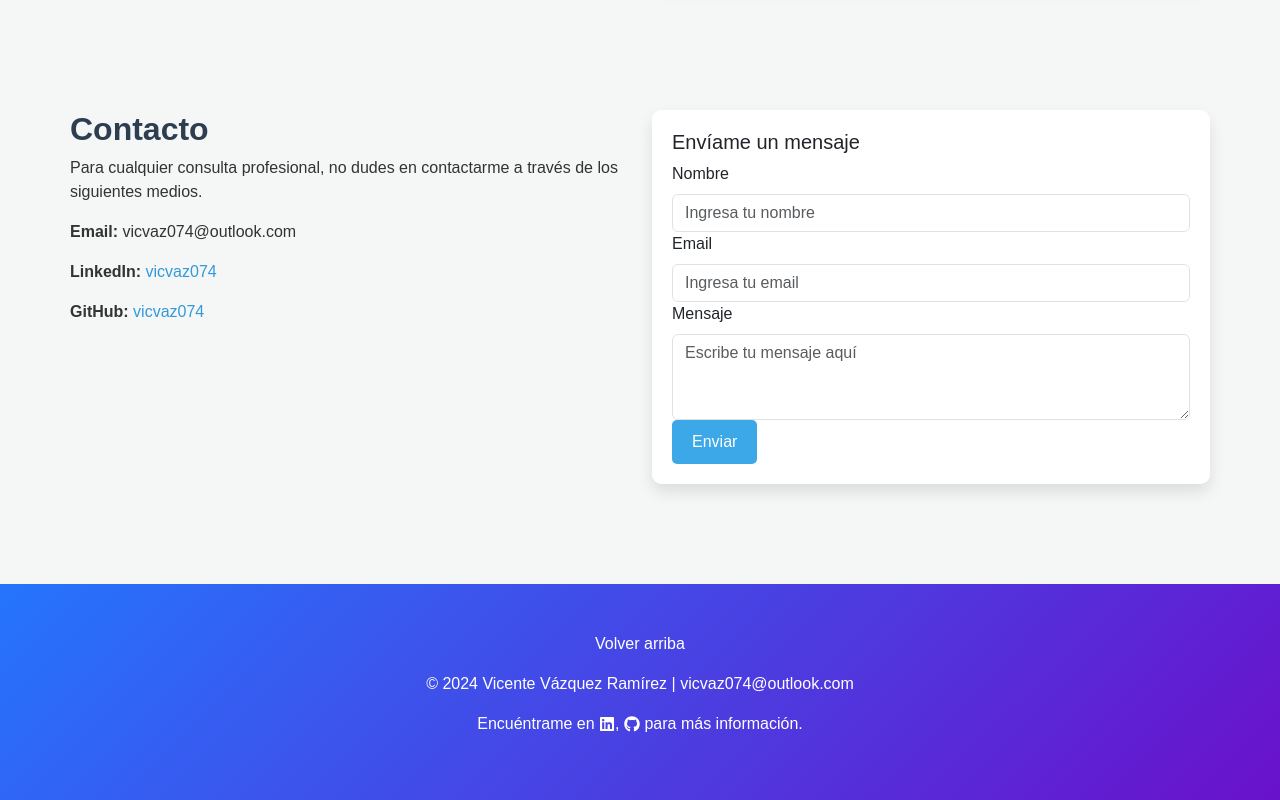
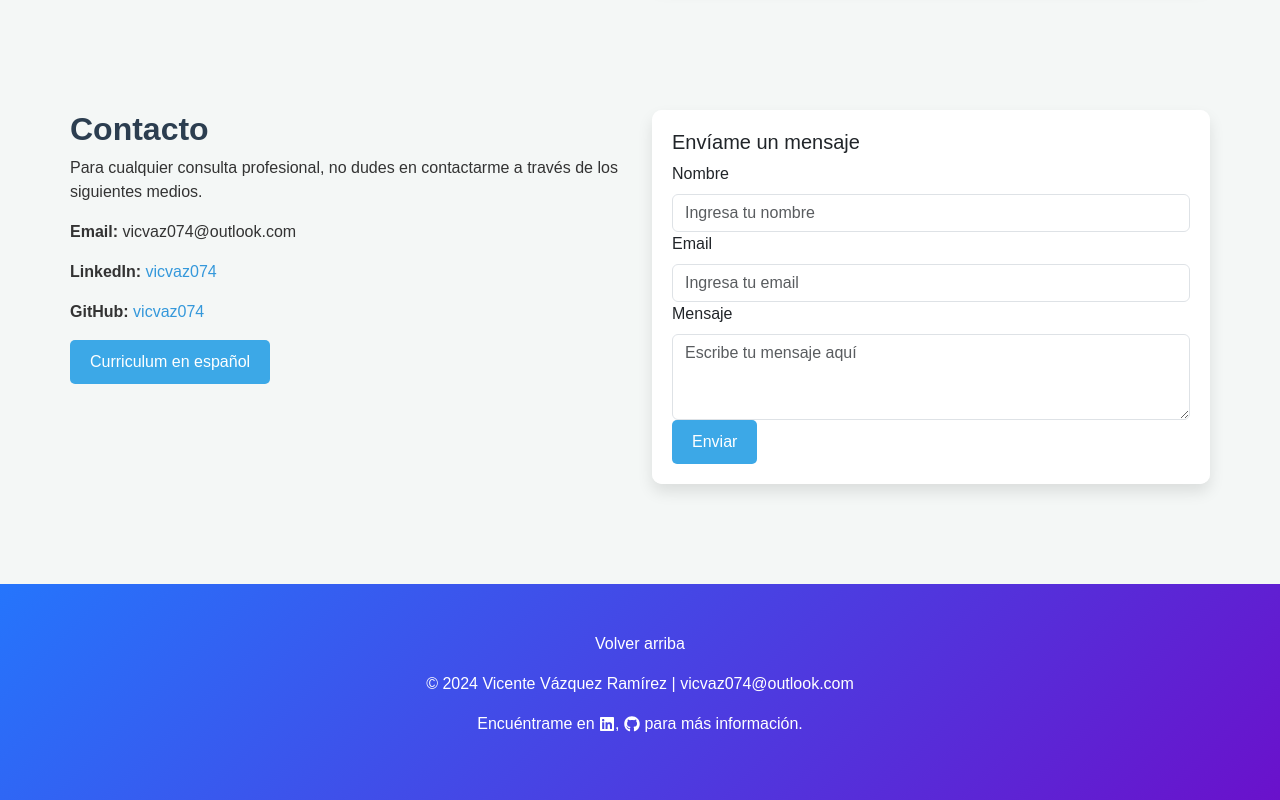
Before and after one commit to vicvaz074/PortafolioReact, a React (Create React App) app: page / in a window 1280 px wide. Shown: the part 3775-4575 px from the top of the page. Built offline with nearby package versions, Linux system fonts and the light colour scheme.

Commit message:
Add files via upload

```diff
--- a/src/App.js
+++ b/src/App.js
@@ -16,6 +16,7 @@ import camionElectricoImage from './img/camion.png';
 import encriptadorImage from './img/encriptador.png';
 import tetrisPythonImage from './img/tetris.png';
 import desarrolloVideojuegoUnityImage from './img/unity.png';
+import curriculmSpanish from './img/CurriculumEspañol.pdf';
 
 
 function sendEmail(e) {
@@ -78,7 +79,6 @@ function App() {
             <Nav.Link href="#portfolio">Portafolio</Nav.Link>
             <Nav.Link href="#projects">Proyectos</Nav.Link>
             <Nav.Link href="#contact">Contacto</Nav.Link>
-            <div id="google_translate_element"></div>
           </Nav>
           <Button variant="outline-light" onClick={() => setDarkMode(!darkMode)}>
             {darkMode ? 'Modo Claro' : 'Modo Oscuro'}
@@ -105,6 +105,7 @@ function App() {
             <p>Como estudiante de Ingeniería Mecatrónica en el Tecnológico de Monterrey y asistente al FullStack Bootcamp en la Universidad UTEL, estoy profundamente involucrado en el mundo de la tecnología, con un enfoque especial en la simulación y la inteligencia artificial aplicadas en equipos pesados. Mi camino en el desarrollo web se ha fortalecido mediante diversos cursos y certificaciones, contribuyendo significativamente a mi crecimiento personal y profesional.</p>
           </Col>
         </Row>
+        <div id="google_translate_element"></div>
       </Container>
 
       <Container className="my-5" id="skills">
@@ -349,6 +350,7 @@ function App() {
             <p><strong>Email:</strong> vicvaz074@outlook.com</p>
             <p><strong>LinkedIn:</strong> <a href="https://www.linkedin.com/in/vicvaz074/">vicvaz074</a></p>
             <p><strong>GitHub:</strong> <a href="https://github.com/vicvaz074">vicvaz074</a></p>
+            <Button variant="primary" href={curriculmSpanish}>Curriculum en español </Button>
           </Col>
           <Col md={6}>
             <Card>
```
Also changed, not shown: 1 other file (tests, documents, lock files or other folders).
